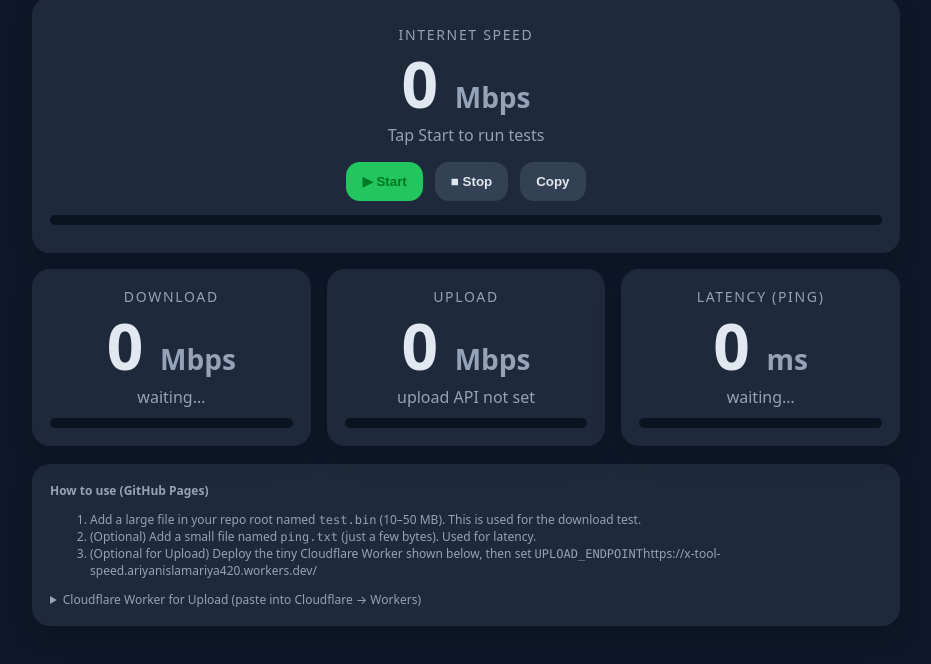
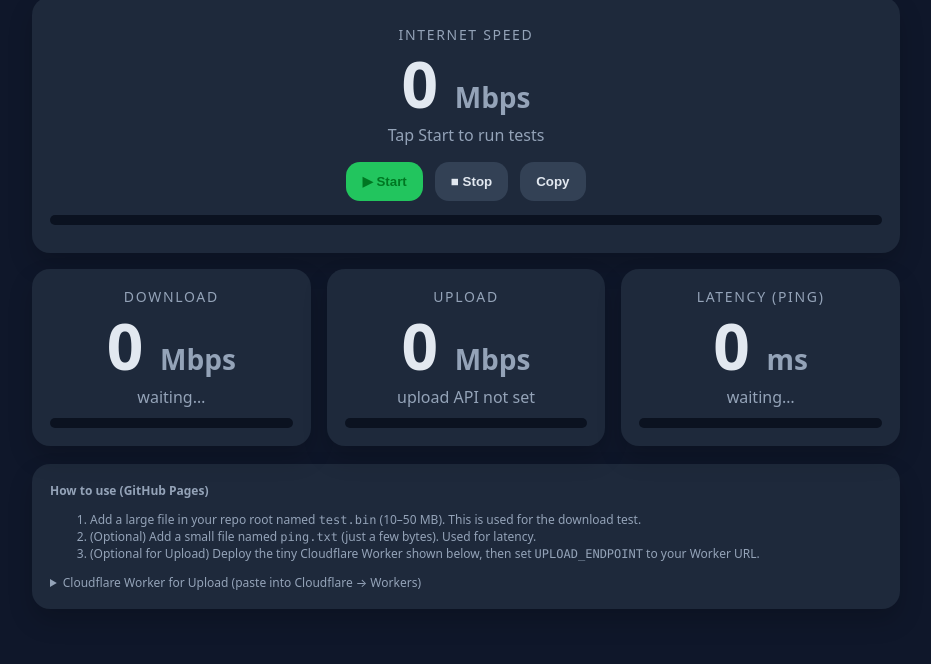
Before and after one commit to BEPOROA2468/X-Tool-Speed, a plain HTML site: page index.html in a window 1280 px wide. Shown: the part 110-774 px from the top of the page, without its empty margins (174-1105 px from the left). Drawn offline with Linux system fonts and the light colour scheme.

Commit message:
Update index.html

```diff
--- a/index.html
+++ b/index.html
@@ -70,7 +70,7 @@
   <ol>
     <li>Add a large file in your repo root named <span class="mono">test.bin</span> (10–50&nbsp;MB). This is used for the download test.</li>
     <li>(Optional) Add a small file named <span class="mono">ping.txt</span> (just a few bytes). Used for latency.</li>
-    <li>(Optional for Upload) Deploy the tiny Cloudflare Worker shown below, then set <span class="mono">UPLOAD_ENDPOINT</span>https://x-tool-speed.ariyanislamariya420.workers.dev/</li>
+    <li>(Optional for Upload) Deploy the tiny Cloudflare Worker shown below, then set <span class="mono">UPLOAD_ENDPOINT</span> to your Worker URL.</li>
   </ol>
   <details>
     <summary>Cloudflare Worker for Upload (paste into Cloudflare → Workers)</summary>
```
